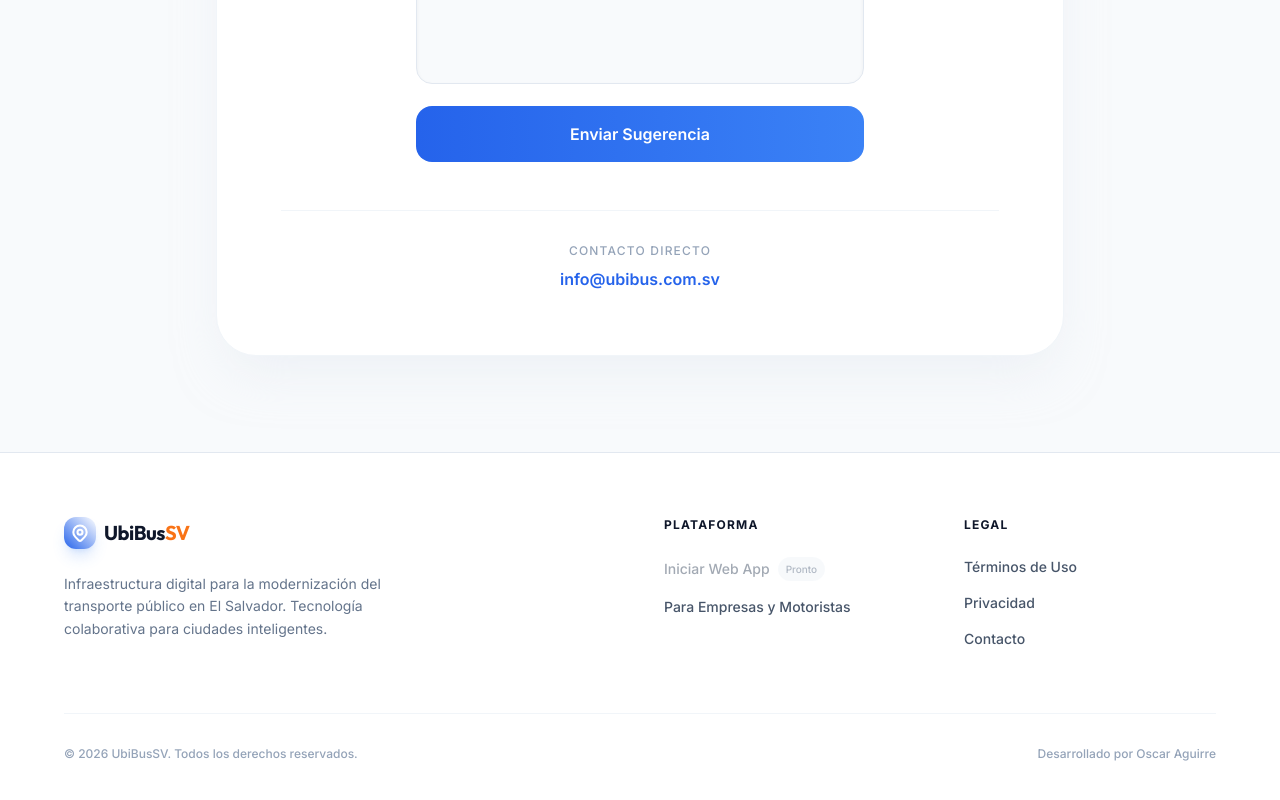
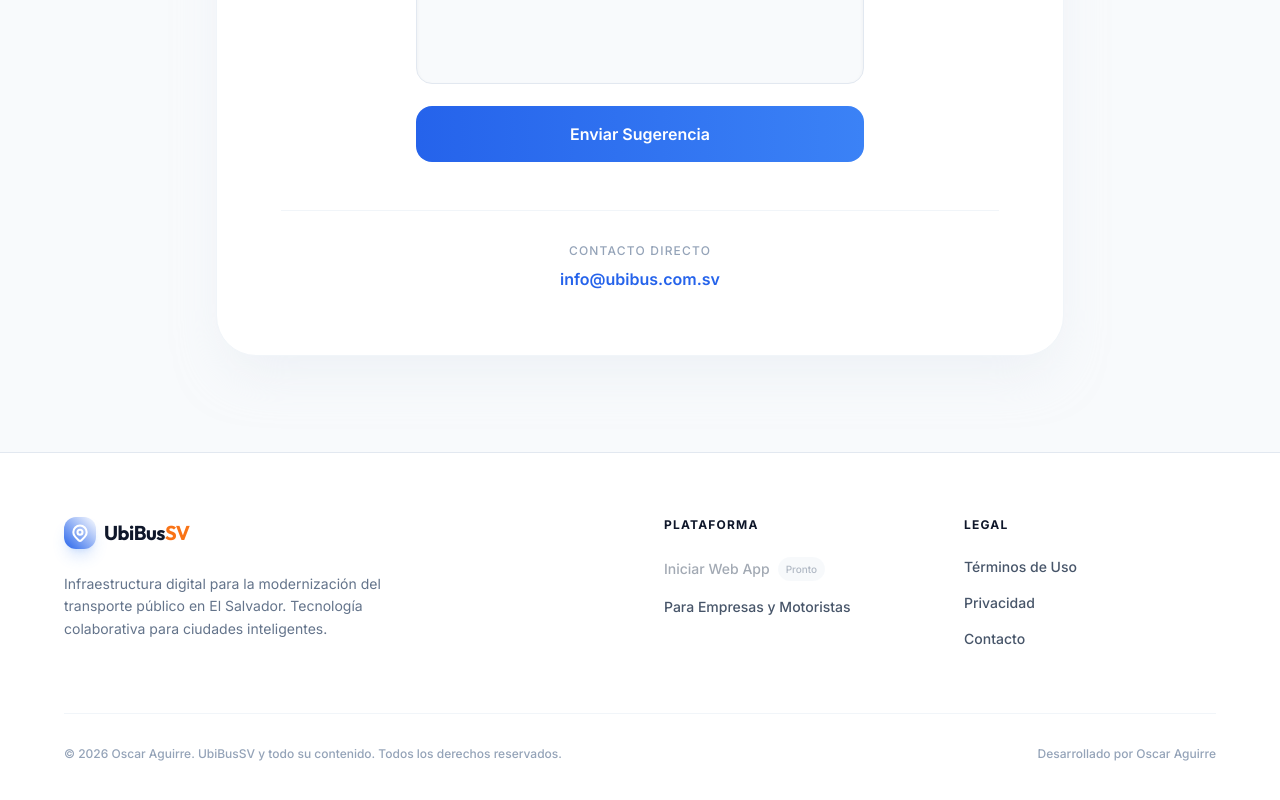
Before and after one commit to Ovidio-Aguirre/ubibus-landing, a React (Vite) app: page / in a window 1280 px wide. Shown: the part 3754-4554 px from the top of the page. Built offline with nearby package versions, Linux system fonts and the light colour scheme; no server answers.

Commit message:
Agregar aviso de copyright del repositorio y reforzar titularidad en el footer
Deja explicito que hacer publico el repo no otorga licencia de uso del codigo ni la marca.

```diff
--- a/package.json
+++ b/package.json
@@ -2,6 +2,8 @@
   "name": "ubibus-landing",
   "private": true,
   "version": "0.0.0",
+  "license": "UNLICENSED",
+  "author": "Oscar Aguirre",
   "type": "module",
   "scripts": {
     "dev": "vite",
--- a/src/components/layout/Footer.tsx
+++ b/src/components/layout/Footer.tsx
@@ -46,7 +46,7 @@ export const Footer: React.FC<FooterProps> = ({ onShowTerms, onShowPrivacy }) =>
       </div>
 
       <div className="max-w-6xl mx-auto pt-8 mt-16 border-t border-slate-100 flex flex-col md:flex-row justify-between items-center gap-4 text-xs font-medium text-slate-400">
-        <p>© {new Date().getFullYear()} UbiBusSV. Todos los derechos reservados.</p>
+        <p>© {new Date().getFullYear()} Oscar Aguirre. UbiBusSV y todo su contenido. Todos los derechos reservados.</p>
         <div className="flex items-center gap-2">
           <span>Desarrollado por Oscar Aguirre</span>
         </div>
```
Also changed, not shown: 1 other file (tests, documents, lock files or other folders).
